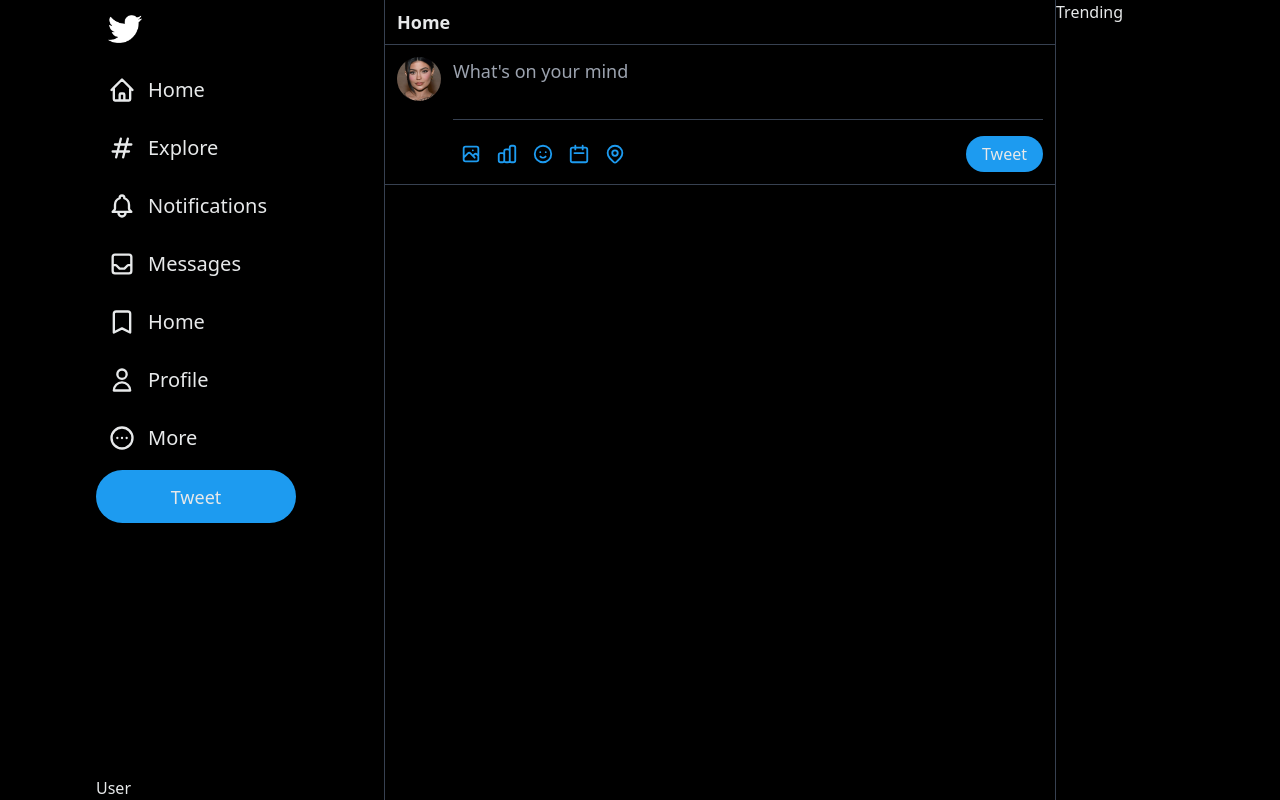
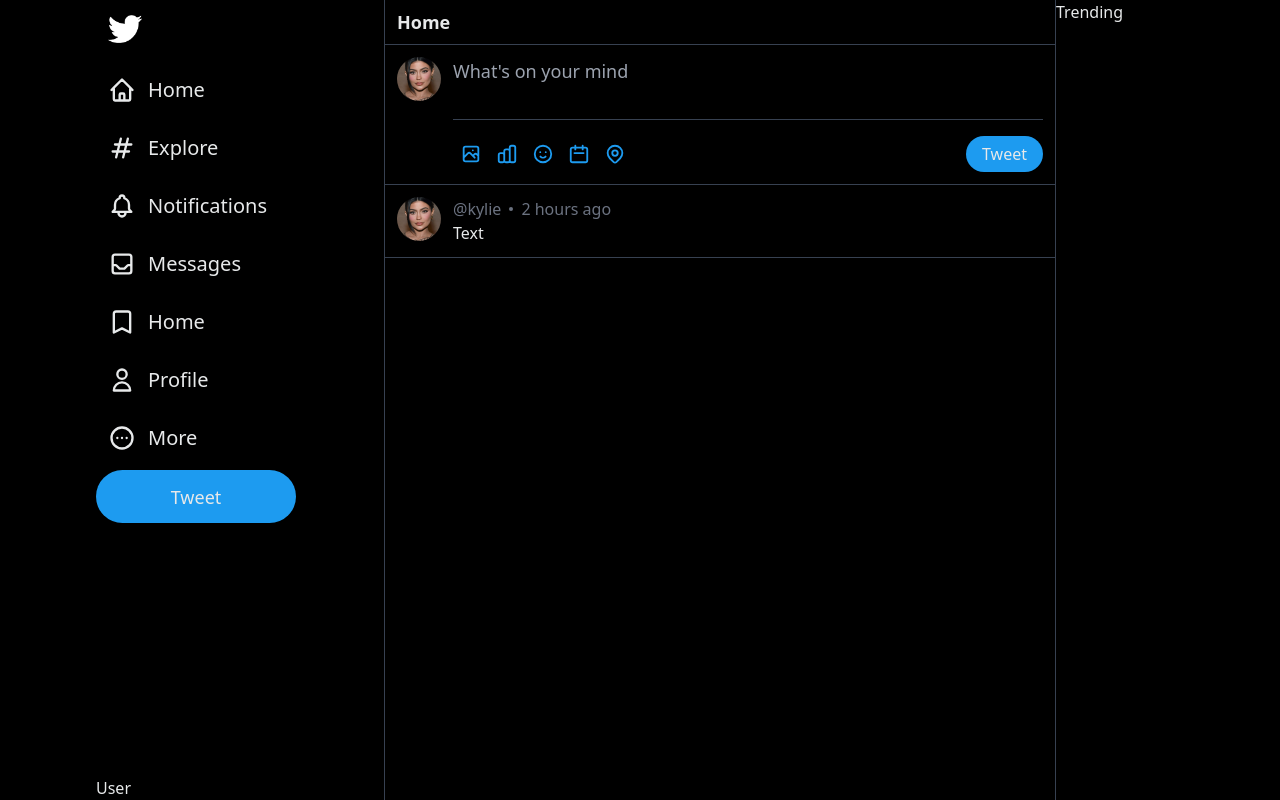
Before and after one commit to bmuhammad/TwitterClone, a Next.js app: page / in a window 1280 px wide. Built offline with nearby package versions, Linux system fonts and the light colour scheme.

Commit message:
Added basic tweeted section

```diff
--- a/components/Postfeed.js
+++ b/components/Postfeed.js
@@ -1,3 +1,4 @@
+import Tweet from "./Tweet";
 import TweetInput from "./TweetInput";
 
 export default function Postfeed() {
@@ -13,6 +14,7 @@
         Home
       </div>
       <TweetInput />
+      <Tweet />
     </div>
   );
 }
--- /dev/null
+++ b/components/Tweet.js
@@ -0,0 +1,27 @@
+export default function Tweet() {
+  return (
+    <div>
+      <TweetHeader />
+    </div>
+  );
+}
+
+export function TweetHeader() {
+  return (
+    <div className="flex space-x-3 p-3 border-b border-gray-700">
+      <img
+        className="w-11 h-11 rounded-full object-cover"
+        src="/assets/kylie.png"
+      />
+      <div>
+<div className="text-gray-500 flex items-center space-x-2">
+  <span>@kylie</span>
+  <div className="w-1 h-1 bg-gray-500 rounded-full "></div>
+  <span>2 hours ago</span>
+</div>
+<span>Text</span>
+
+      </div>
+    </div>
+  );
+}
```
